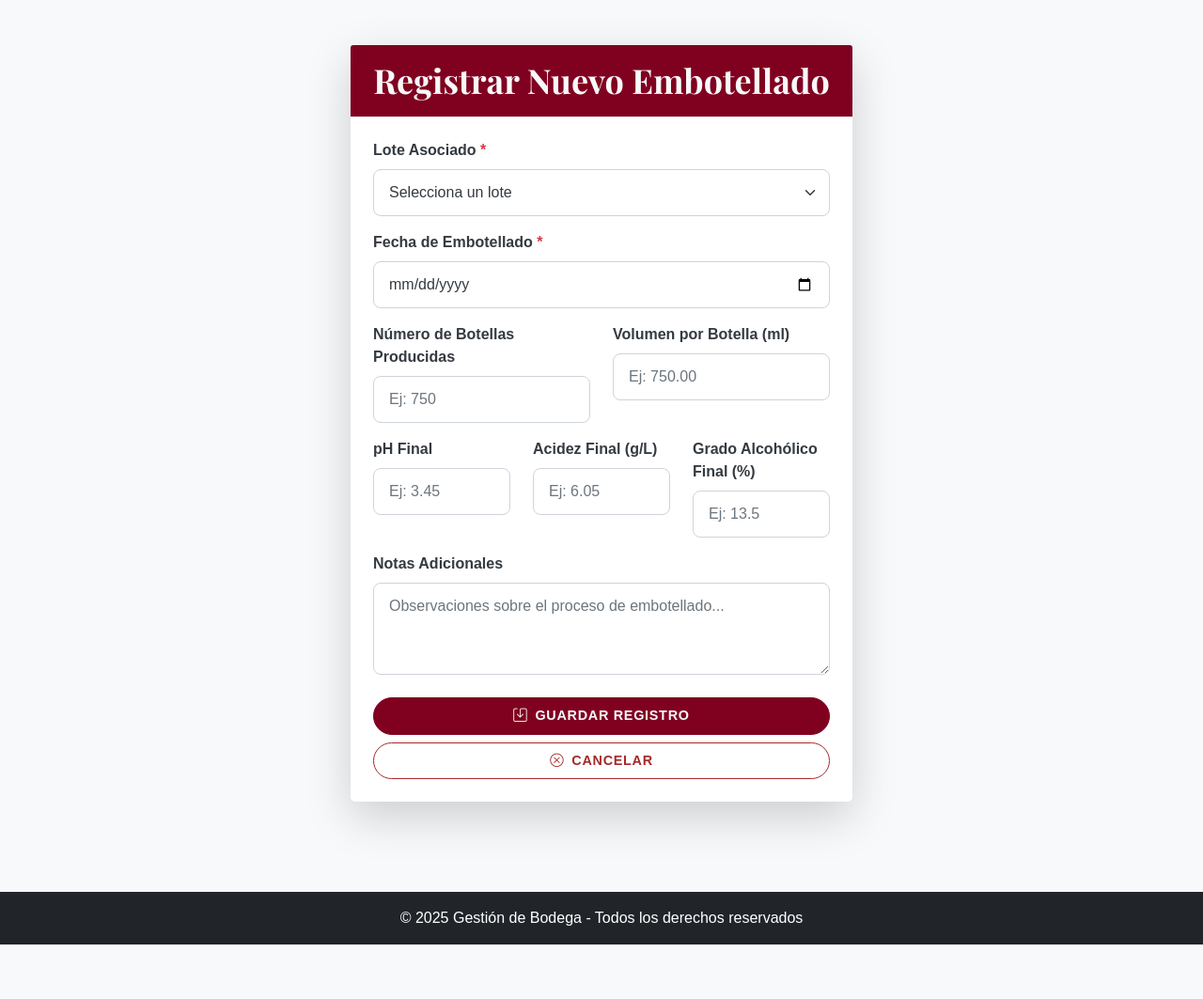
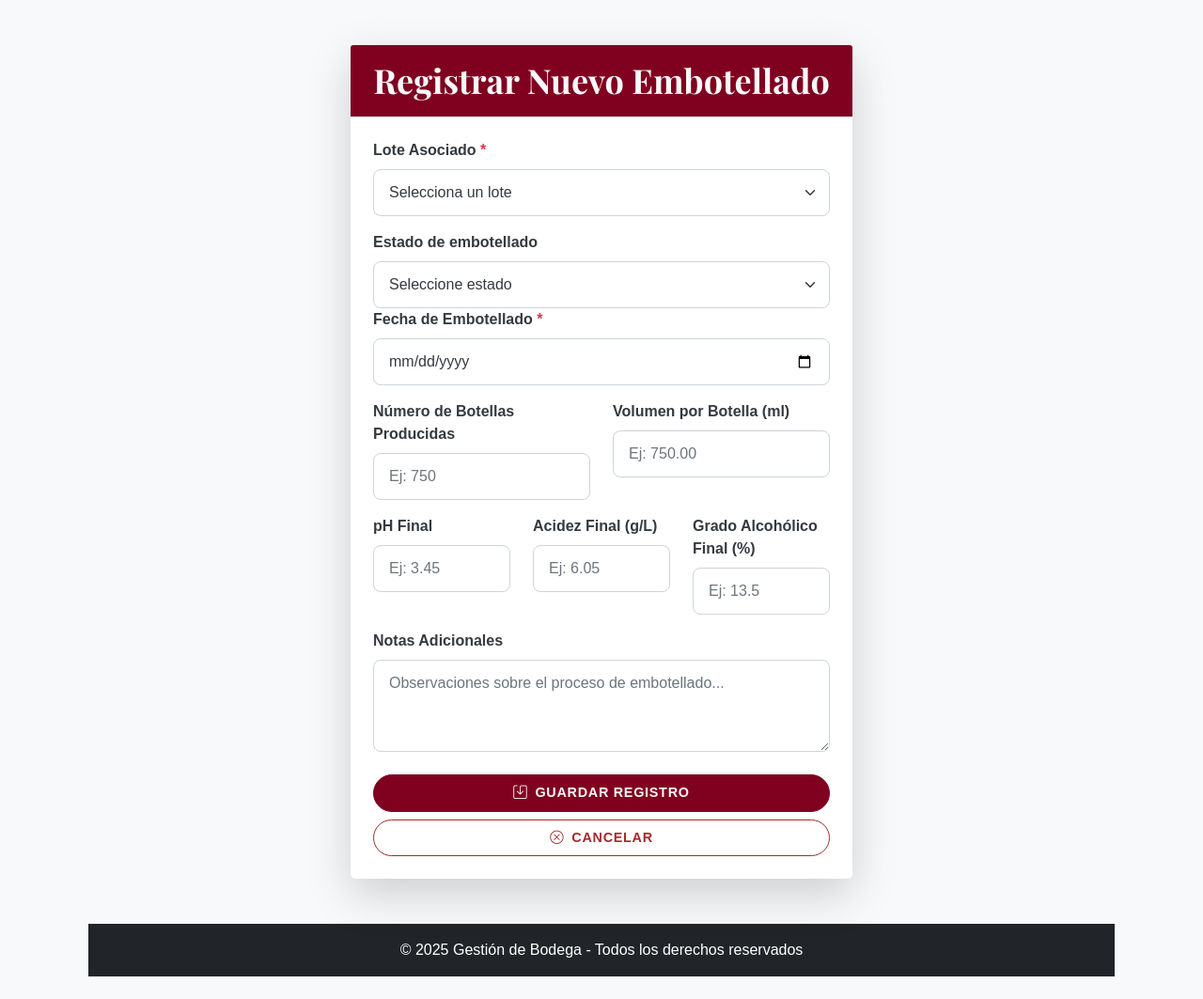
Before and after one commit to Nahuelito22/Gestion_de_bodega, a Flask app: page /embotellado/crear in a window 1280 px wide. Shown: the part 56-1119 px from the top of the page at 94% size. Before the commit the page ends 1061 px from the top, so only its background shows below. Run offline with Flask 3, Linux system fonts and the light colour scheme.

Commit message:
estados embotellado, crianza, lote vino, fermentacion completos

```diff
--- a/routes/embotellado_routes.py
+++ b/routes/embotellado_routes.py
@@ -4,7 +4,7 @@ from datetime import datetime
 from models.embotellado import Embotellado
 from models.loteVino import LoteVino # Necesitamos importar LoteVino para el dropdown
 from models.db import db
-
+from models.estados.estado_embotellamiento import EstadoEmbotellado
 # Creamos el blueprint para embotellado
 embotellado_bp = Blueprint('embotellado_bp', __name__)
 
@@ -174,19 +174,25 @@ def menu_embotellados():
 @embotellado_bp.route('/listar', methods=['GET'])
 def listar_embotellados_html():
     embotellados = Embotellado.query.all()
-    return render_template('embotellado/listar_embotellados.html', embotellados=embotellados)
+    estados=list(EstadoEmbotellado)
+
+    return render_template('embotellado/listar_embotellados.html', embotellados=embotellados, estados=estados)
 
 # Ruta para mostrar el formulario de creación de embotellado (GET HTML)
 # URL: /embotellado/crear
 @embotellado_bp.route('/crear', methods=['GET'])
 def mostrar_formulario_embotellado():
     lotes = LoteVino.query.all() # Necesitamos pasar los lotes para el dropdown
-    return render_template('embotellado/crear_embotellado.html', lotes=lotes)
+    estados=list(EstadoEmbotellado)
+    return render_template('embotellado/crear_embotellado.html', lotes=lotes, estados=estados)
 
 # Ruta para manejar el envío del formulario de creación de embotellado (POST HTML)
 # URL: /embotellado/crear
 @embotellado_bp.route('/crear', methods=['POST'])
 def crear_embotellado_html():
+    estado=request.form['estado']
+    estado_enum=EstadoEmbotellado[estado]
+
     lote_vino_id = request.form.get('lote_vino_id')
     fecha_embotellado_str = request.form.get('fecha_embotellado')
     numero_botellas_producidas = request.form.get('numero_botellas_producidas')
@@ -231,7 +237,8 @@ def crear_embotellado_html():
         ph_final=ph_final_float,
         acidez_final_g_l=acidez_final_g_l_float,
         grado_alcoholico_final_porcentaje=grado_alcoholico_final_porcentaje_float,
-        notas=notas
+        notas=notas,
+        estado=estado_enum
     )
 
     db.session.add(nuevo_embotellado)
@@ -247,6 +254,8 @@ def editar_embotellado_html(id):
     lotes = LoteVino.query.all() # Necesitamos los lotes para el dropdown
 
     if request.method == 'POST':
+        estado_str=request.form['estado']
+        embotellado.estado=EstadoEmbotellado(estado_str)
         # Obtener datos del formulario (request.form)
         lote_vino_id = request.form.get('lote_vino_id')
         fecha_embotellado_str = request.form.get('fecha_embotellado')
@@ -291,7 +300,7 @@ def editar_embotellado_html(id):
         return redirect(url_for('embotellado_bp.listar_embotellados_html'))
 
     # Si es un GET request, simplemente renderiza el formulario con los datos actuales
-    return render_template('embotellado/editar_embotellado.html', embotellado=embotellado, lotes=lotes)
+    return render_template('embotellado/editar_embotellado.html', embotellado=embotellado, lotes=lotes , estado_actual=embotellado.estado, estados=EstadoEmbotellado),200
 
 # Ruta para borrar un embotellado (POST HTML)
 # URL: /embotellado/borrar/<id>
--- a/templates/embotellado/crear_embotellado.html
+++ b/templates/embotellado/crear_embotellado.html
@@ -22,6 +22,15 @@
                             {% endfor %}
                         </select>
                     </div>
+
+                    <div>
+                        <label for="estado" class="form-label" style="font-family: var(--bs-font-sans-serif);">Estado de embotellado</label>
+                        <select name="estado" class="form-select" required>
+                            <option value="">Seleccione estado </option>
+                            {% for estado in estados %}
+                            <option value="{{estado.name}}">{{estado.value | capitalize }}</option>
+                            {% endfor %}
+                        </select>
                     <div class="mb-3">
                         <label for="fecha_embotellado" class="form-label">Fecha de Embotellado <span class="text-danger">*</span></label>
                         <input type="date" class="form-control" id="fecha_embotellado" name="fecha_embotellado" required>
--- a/templates/embotellado/listar_embotellados.html
+++ b/templates/embotellado/listar_embotellados.html
@@ -38,6 +38,8 @@
                     <tr>
                         <th scope="col" style="width: 8%;">ID</th>
                         <th scope="col" style="width: 12%;">Lote</th>
+                        <th scope="col" style="width: 10%;">Estado</th>
+
                         <th scope="col" style="width: 10%;">Fecha</th>
                         <th scope="col" style="width: 10%;"># Botellas</th>
                         <th scope="col" style="width: 12%;">Vol. Botella (ml)</th>
@@ -52,7 +54,8 @@
                     {% for embotellado in embotellados %}
                     <tr>
                         <td class="fw-semibold text-dark" style="font-family: var(--bs-font-sans-serif);">{{ embotellado.id[:8] }}...</td>
-                        <td class="text-muted" style="font-family: var(--bs-font-sans-serif);">{{ embotellado.lote_vino.nombre_lote if embotellado.lote_vino else 'N/A' }}</td>
+                        <td class="text-muted" style="font-family: var(--bs-font-sans-serif);">{{ embotellado.lote_vino.nombre_identificativo if embotellado.lote_vino else 'N/A' }}</td>
+                        <td class="fw-semibold text-dark" style="font-family: var(--bs-font-sans-serif);">{{ embotellado.estado.value }}</td>
                         <td class="text-muted small" style="font-family: var(--bs-font-sans-serif);">{{ embotellado.fecha_embotellado.strftime('%d/%m/%Y') }}</td>
                         <td class="text-muted" style="font-family: var(--bs-font-sans-serif);">{{ embotellado.numero_botellas_producidas if embotellado.numero_botellas_producidas is not none else 'N/A' }}</td>
                         <td class="text-muted" style="font-family: var(--bs-font-sans-serif);">{{ "%.2f"|format(embotellado.volumen_por_botella_ml) if embotellado.volumen_por_botella_ml is not none else 'N/A' }}</td>
```
Also changed, not shown: models/embotellado.py (+7 -0 lines), models/estados/estado_embotellamiento.py (added, +8 -0 lines), templates/embotellado/editar_embotellado.html (+12 -1 lines).
